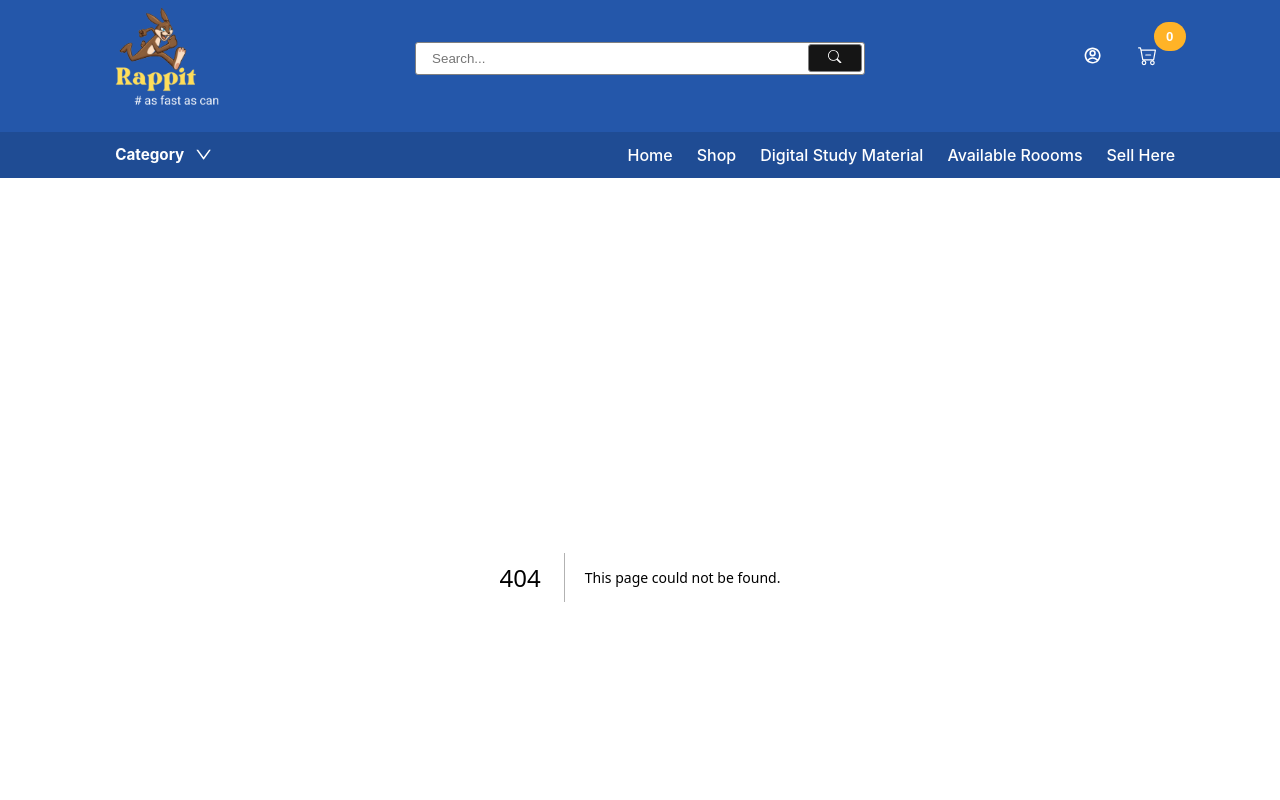
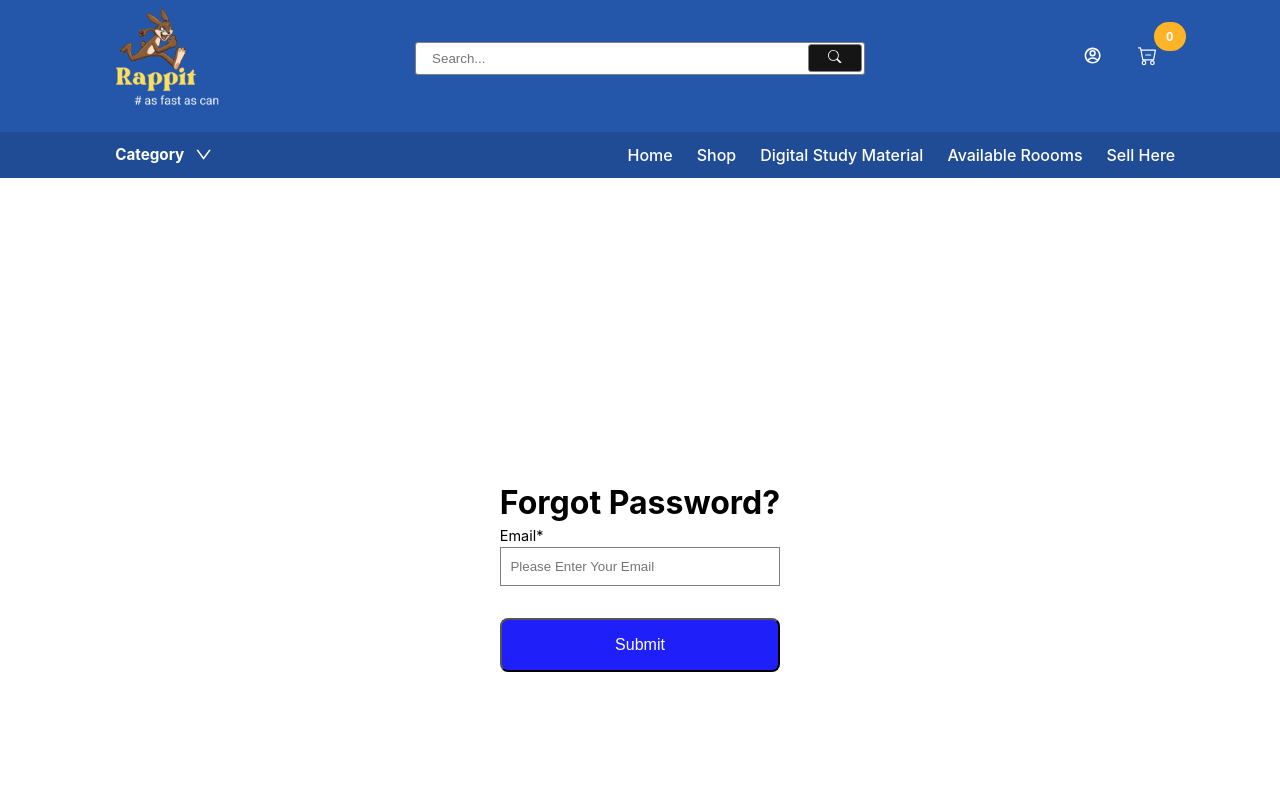
Before and after one commit to Ashimkarrki/rippet-frontend, a Next.js app: page /forgot-password in a window 1280 px wide. Before the commit this address had no page. Shown: the top 800 px of the page. Built offline with nearby package versions, Linux system fonts and the light colour scheme.

Commit message:
Reset password  in frontend

```diff
--- a/package.json
+++ b/package.json
@@ -20,6 +20,7 @@
     "react-rating-stars-component": "^2.2.0",
     "react-slick": "^0.29.0",
     "react-spinners": "^0.13.7",
+    "react-toastify": "^9.1.3",
     "slick-carousel": "^1.8.1",
     "swr": "^2.0.3"
   },
--- a/pages/_app.js
+++ b/pages/_app.js
@@ -2,12 +2,15 @@ import "../styles/globals.css";
 import axios from "axios";
 import NavbarFooterWrapper from "../components/NavbarFooterWrapper";
 import UserProvider from "../context/userContext";
+import { ToastContainer, toast } from 'react-toastify';
+import 'react-toastify/dist/ReactToastify.css';
 function MyApp({ Component, pageProps }) {
   axios.defaults.baseURL =
     "https://adorable-leather-jacket-foal.cyclic.app/api/v1/";
 
   return (
     <UserProvider>
+    <ToastContainer />
       <NavbarFooterWrapper>
         <Component {...pageProps} />
       </NavbarFooterWrapper>
--- /dev/null
+++ b/pages/forgot-password.js
@@ -0,0 +1,60 @@
+import React from 'react'
+import style from "../styles/ForgotPassword.module.css";
+import { useState } from 'react';
+import axios from "axios";
+const  forgot_password =()=>{
+    const URL = "https://adorable-leather-jacket-foal.cyclic.app/";
+        const [Email, setEmail] = useState({"Email": ""});
+        const [Emailsent, setEmailsent] = useState(false)
+        const changeHandeler = (e) =>{
+            console.log(e.target.value)
+                setEmail({Email:e.target.value})
+        }
+        const submitHandler = async(e)=>{
+            e.preventDefault();
+                try{
+                    const instance = axios.create({
+                        withCredentials: true,
+                        headers: { authorization: "Bearer" },
+                      });
+                      instance
+                      .post(`${URL}api/v1/users/forgotpassword`, Email)
+                      .then((data) => {
+                        console.log(data);
+                        setEmailsent(true)
+                      })
+                      .catch((err) => {
+                      })
+
+                }catch(err){
+                    console.log(err)
+                }
+        }
+
+
+  return (
+    <div className={style.forgotContainer} >
+    {
+    (!Emailsent) ?
+        <div className={style.forgotsubcontainer}>
+            <h1>Forgot Password?</h1>
+            <label className={style.formlabel}>Email*</label>
+            <input
+              className={style.forminput}
+              type="text"
+              name="Email"
+              placeholder="Please Enter Your Email"
+              required
+              onChange={(e) => changeHandeler(e) }
+            />
+            <button onClick={submitHandler} className={style.forgotButton}>Submit</button>
+        </div> :
+        <div className={style.forgotsubcontainer}>
+                <h1 className={style.emailsentconfirm}>Email sent. Check your inbox.</h1>
+        </div>
+    }
+    </div>
+  )
+}
+
+export default forgot_password
--- /dev/null
+++ b/styles/ForgotPassword.module.css
@@ -0,0 +1,46 @@
+.forgotContainer{
+    display: flex;
+    justify-content:center;
+    align-items: center;
+    height: 100vh;
+}
+.forgotsubcontainer{
+    display: flex;
+    flex-direction: column;
+}
+.forgotsubcontainer h1{
+    margin-bottom: .3rem;
+}
+
+.formlabel{
+    font-size: 0.9rem;
+    margin-bottom: 0.3rem;
+    margin-bottom: .2rem;
+}
+
+.forminput{
+    padding: 0.7rem 0.6rem;
+    outline: none;
+    border: 0.02rem solid gray;
+    margin-bottom: 2rem;
+
+}
+
+.forgotButton{
+    padding: 1rem 3rem;
+    color: white;
+    font-size: 1rem;
+    background-color: rgb(31, 31, 249);
+    cursor: pointer;
+    border-radius: .5rem;
+}
+
+.forgotButton:hover{
+    opacity: .7;
+}
+
+
+.emailsentconfirm{
+    text-align: center;
+    font-size: 2rem;
+}
--- /dev/null
+++ b/styles/ResetPassword.module.css
@@ -0,0 +1,42 @@
+
+.resetContainer{
+    display: flex;
+    justify-content: center;
+    align-items: center;
+    height: 100vh;
+}
+
+.resetsamllContainer{
+    display:flex;
+    flex-direction: column;
+
+}
+
+
+
+.formlabel{
+    font-size: 0.9rem;
+    margin-bottom: 0.3rem;
+    margin-bottom: .2rem;
+}
+
+.forminput{
+    padding: 0.7rem 0.6rem;
+    outline: none;
+    border: 0.02rem solid gray;
+    margin-bottom: 2rem;
+
+}
+
+.resetButton{
+    padding: 1rem 3rem;
+    color: white;
+    font-size: 1rem;
+    background-color: rgb(31, 31, 249);
+    cursor: pointer;
+    border-radius: .5rem;
+}
+
+.resetButton:hover{
+    opacity: .7;
+}
```
Also changed, not shown: components/LoginComponent.js (+14 -1 lines), components/SignUpComponent.js (+12 -2 lines), pages/resetPassword/[id].js (added, +67 -0 lines), 1 other file (tests, documents, lock files or other folders).
